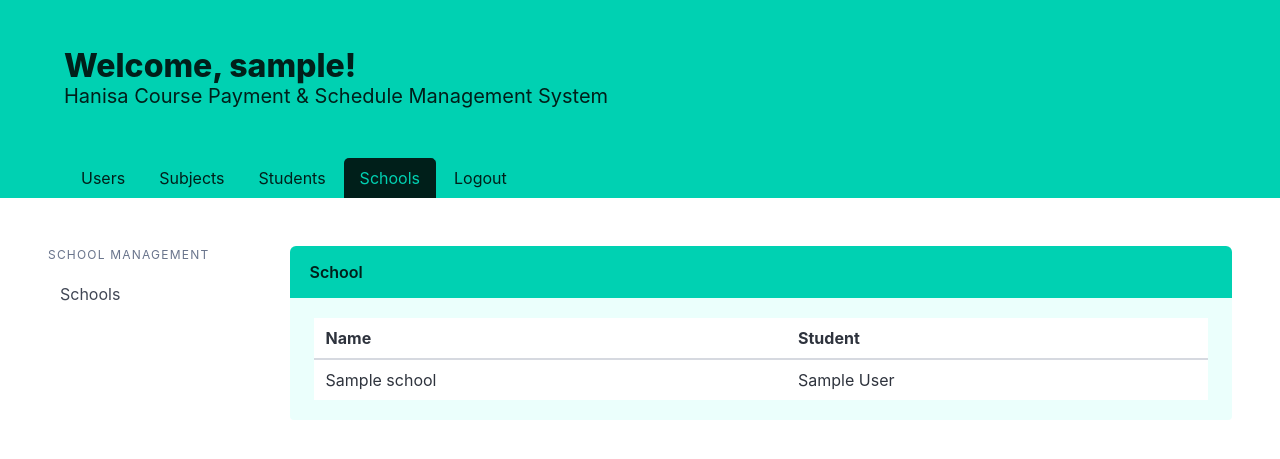
After one commit to penghalu/hanisa-course, a Django app: page /data/schools/ in a window 1280 px wide. The commit adds this page. Shown: the top 459 px of the page. Run offline with Django 3.2, Linux system fonts and the light colour scheme; a user stored in the database is signed in; tables that the repository leaves empty hold one stand-in row (values such as "Sample post"); some libraries are stand-ins or nearby versions.

Commit message:
school list UI

```diff
--- a/course_management/urls.py
+++ b/course_management/urls.py
@@ -1,6 +1,6 @@
 from django.urls import path
 
-from .views import SubjectAdd, SubjectList, StudentAdd, StudentList
+from .views import SchoolList, SubjectAdd, SubjectList, StudentAdd, StudentList
 
 
 app_name = 'course_management'
@@ -10,4 +10,5 @@ urlpatterns = [
     path('subjects/add/', SubjectAdd.as_view(), name='subject_add'),
     path('students/', StudentList.as_view(), name='student_list'),
     path('students/add/', StudentAdd.as_view(), name='student_add'),
+    path('schools/', SchoolList.as_view(), name='school_list'),
 ]
--- a/course_management/views.py
+++ b/course_management/views.py
@@ -2,7 +2,7 @@ from django.contrib.auth.mixins import LoginRequiredMixin
 from django.shortcuts import reverse
 from django.views.generic import CreateView, ListView
 
-from .models import Student, Subject
+from .models import School, Student, Subject
 
 
 # Create your views here.
@@ -39,3 +39,10 @@ class StudentAdd(CreateView):
 
     def get_success_url(self):
         return reverse('course_management:student_list')
+
+
+class SchoolList(LoginRequiredMixin, ListView):
+    model = School
+    context_object_name = 'schools'
+    template_name = 'course_management/school_list.html'
+    login_url = 'home'
--- a/templates/bulma_header.html
+++ b/templates/bulma_header.html
@@ -16,6 +16,7 @@
                     <li{% if request.resolver_match.url_name == 'add' or request.resolver_match.url_name == 'list' %} class="is-active"{% endif %}><a href="{% url 'users:list' %}">Users</a></li>
                     <li{% if request.resolver_match.url_name == 'subject_list' or request.resolver_match.url_name == 'subject_add' %} class="is-active"{% endif %}><a href="{% url 'course_management:subject_list' %}">Subjects</a></li>
                     <li{% if request.resolver_match.url_name == 'student_list' or request.resolver_match.url_name == 'student_add' %} class="is-active"{% endif %}><a href="{% url 'course_management:student_add' %}">Students</a></li>
+                    <li{% if request.resolver_match.url_name == 'school_list' %} class="is-active"{% endif %}><a href="{% url 'course_management:school_list' %}">Schools</a></li>
                     {% if user.is_authenticated %}
                         <li><a href="{% url 'logout' %}">Logout</a></li>
                     {% endif %}
--- /dev/null
+++ b/templates/course_management/school_base.html
@@ -0,0 +1,24 @@
+{% extends 'bulma_base.html' %}
+
+{% block menu %}
+    <aside class="menu">
+        <p class="menu-label">
+            School Management
+        </p>
+        <ul class="menu-list">
+            <li><a href="{% url 'course_management:school_list' %}">Schools</a></li>
+        </ul>
+    </aside>
+{% endblock %}
+
+{% block content %}
+    <div class="message is-primary">
+        <div class="message-header">
+            <p>{% block heading %}{% endblock %}</p>
+        </div>
+        <div class="message-body">
+            {% block article %}
+            {% endblock %}
+        </div>
+    </div>
+{% endblock %}
--- /dev/null
+++ b/templates/course_management/school_list.html
@@ -0,0 +1,22 @@
+{% extends 'course_management/school_base.html' %}
+
+{% block heading %}School{% endblock %}
+
+{% block article %}
+    <table class="table is-fullwidth is-hoverable">
+        <thead>
+            <tr>
+                <th>Name</th>
+                <th>Student</th>
+            </tr>
+        </thead>
+        <tbody>
+            {% for school in schools %}
+                <tr>
+                    <td>{{ school.name }}</td>
+                    <td>{{ school.student }}</td>
+                </tr>
+            {% endfor %}
+        </tbody>
+    </table>
+{% endblock %}
```
